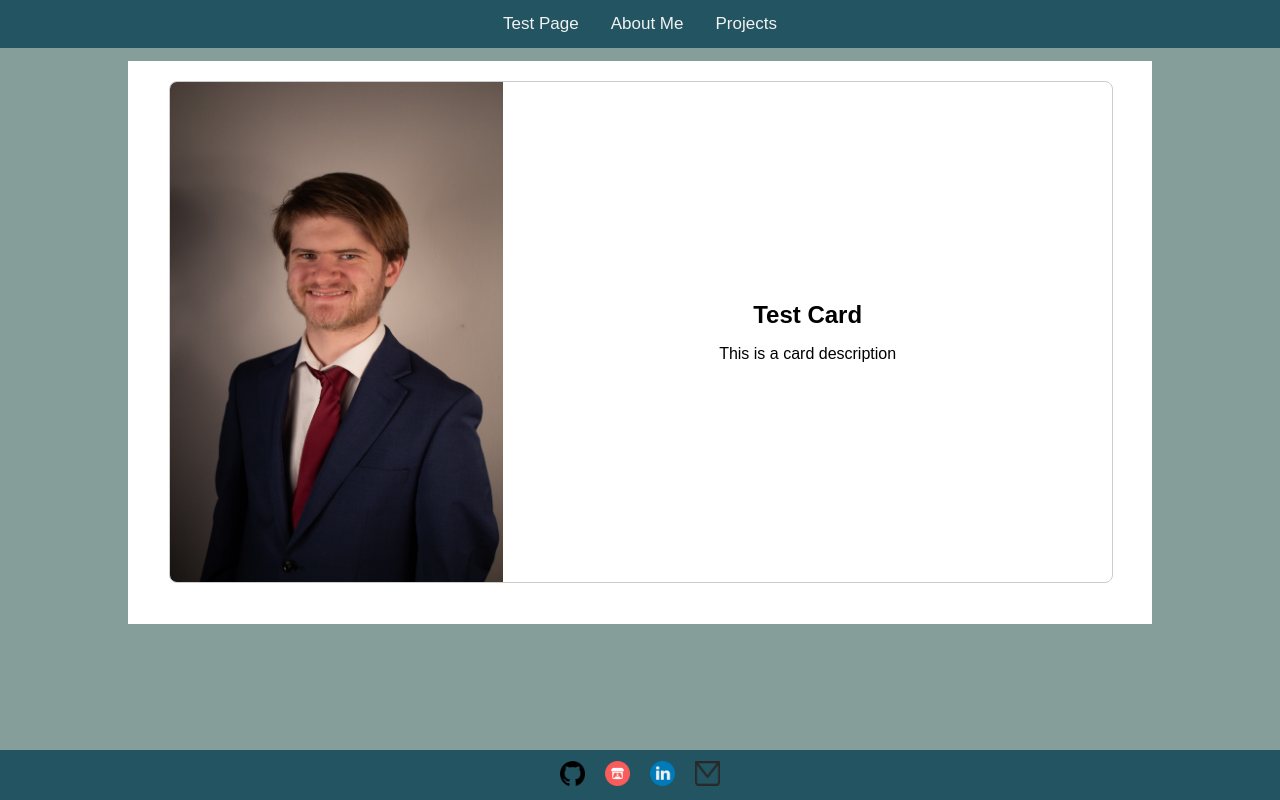
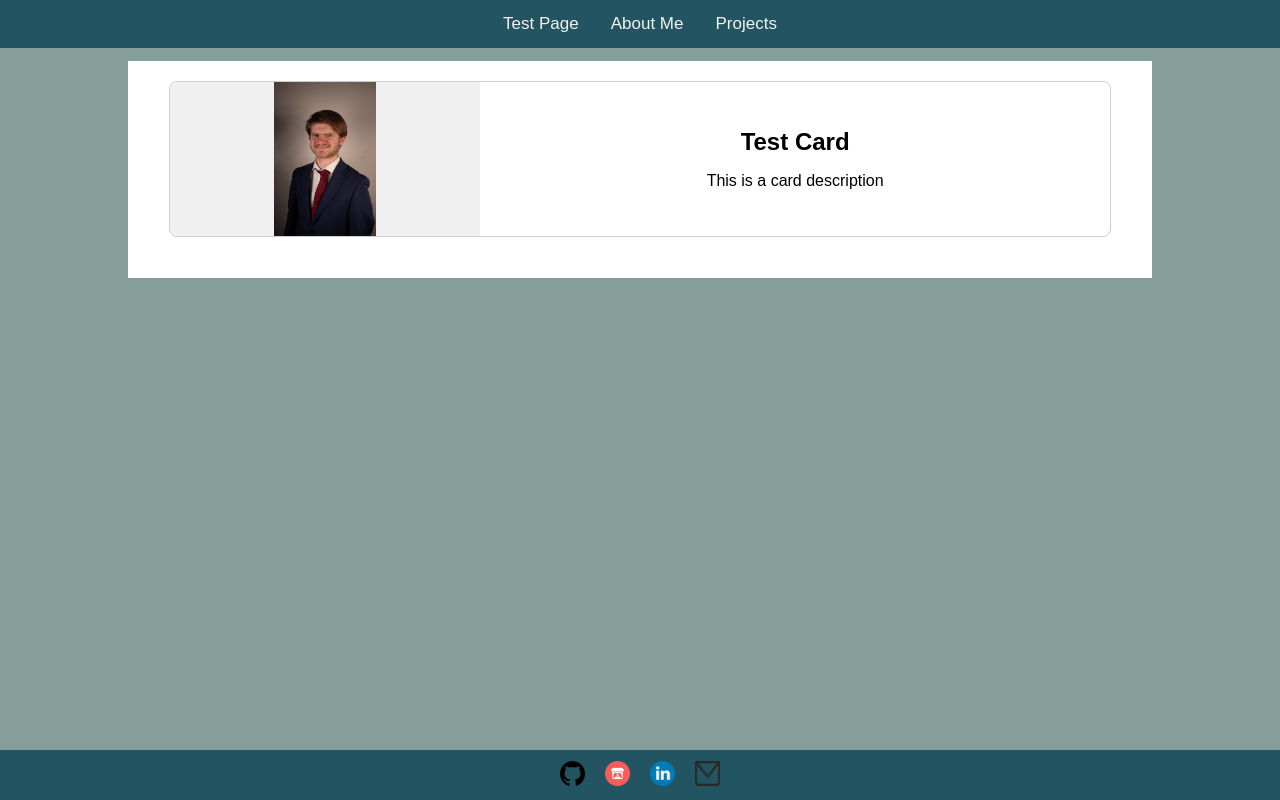
Before and after one commit to hdorer/hdorer.github.io, a React (Vite) app: page /test-page in a window 1280 px wide. Built offline with nearby package versions, Linux system fonts and the light colour scheme.

Commit message:
simplified card css

```diff
--- a/src/App.css
+++ b/src/App.css
@@ -3,7 +3,3 @@
 	font-family: RobotoLight;
 	src: url("./assets/Roboto/Roboto-Light.ttf") format("supertype");
 }
-body{
-	background-color: #859e9a;
-	margin: 0;
-}
--- a/src/components/Card.css
+++ b/src/components/Card.css
@@ -3,32 +3,32 @@
     border: 1px solid #ccc;
     border-radius: 8px;
     overflow: hidden;
-    width: 100%;
     max-height: 500px;
     font-family: "RobotoLight", sans-serif;
 }
 
 .card-thumbnail {
-    display: inline-block;
-    max-height: 500px;
+    display: flex;
+    align-items: center;
+    justify-content: center;
     background-color: #f0f0f0;
-    width: max-content;
+    max-width: 33%;
+    max-height: 100%;
 }
 
 .card-thumbnail img {
-    width: auto;
-    max-height: 500px;
+    max-width: 33%;
+    max-height: 100%;
     object-fit: contain;
 }
 
 .card-content {
     display: flex;
     flex-direction: column;
+    flex: 2;
+    padding: 16px;
     align-items: center;
     justify-content: center;
-    flex: 2;
-    padding: 16px;
-    max-height: 500px;
 }
 
 .card-content h1 {
--- a/src/routes/page.css
+++ b/src/routes/page.css
@@ -1,4 +1,8 @@
 /* Page content */
+body{
+	background-color: #859e9a;
+	margin: 0;
+}
 .page-container{
 	padding: 1% 10% 0% 10%; /* Top, right, bottom, left padding */
 }
```
